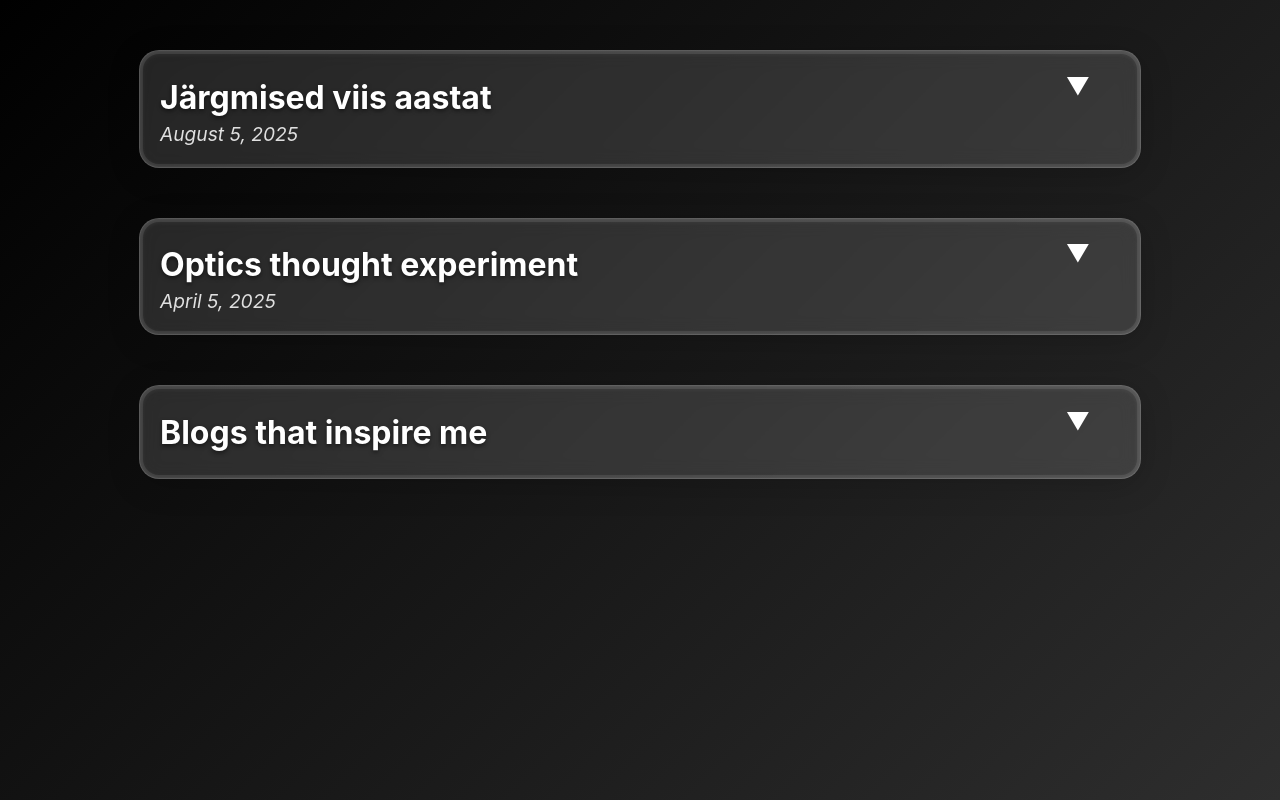
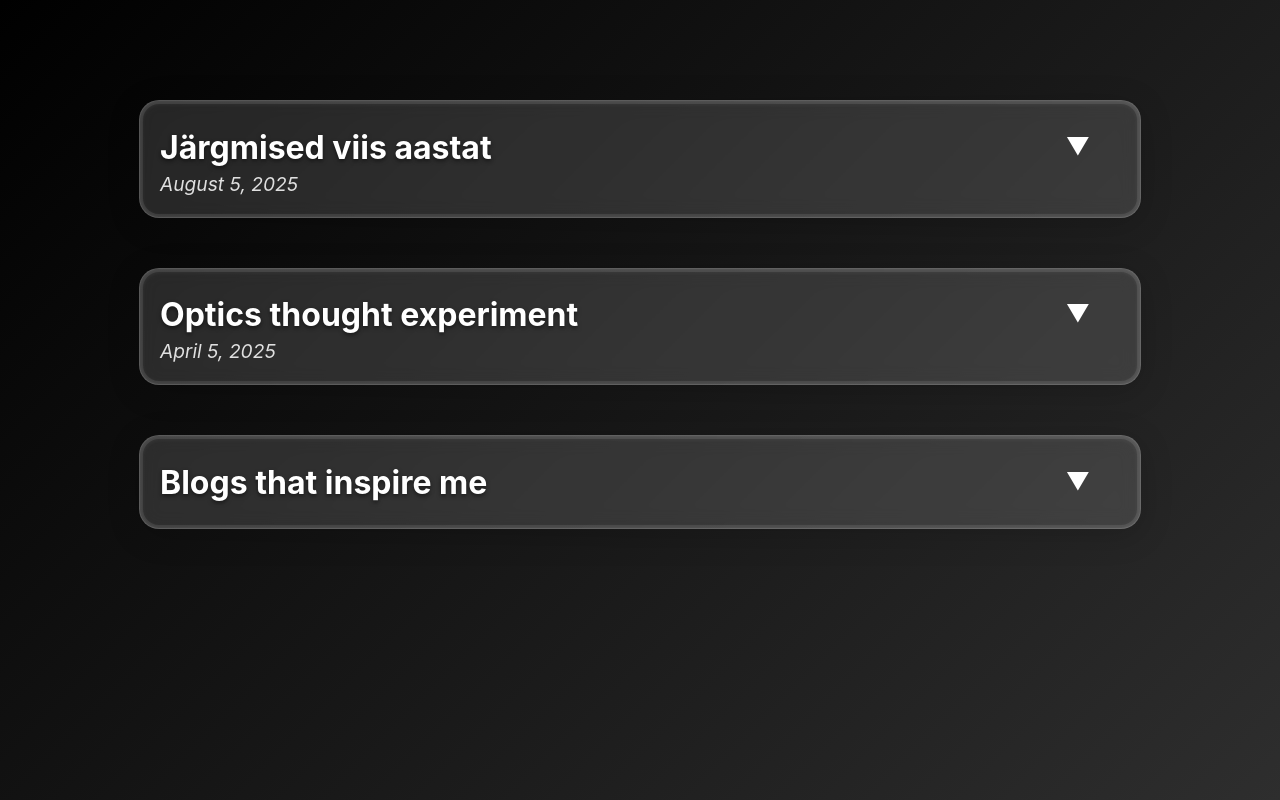
Before and after one commit to Taavi1p/portfolio, a React (Create React App) app: page /Blog in a window 1280 px wide. Built offline with nearby package versions, Linux system fonts and the light colour scheme.

Commit message:
blogs fixed

```diff
--- a/src/components/blog/BlogPost.module.css
+++ b/src/components/blog/BlogPost.module.css
@@ -4,10 +4,10 @@
     margin-top: 50px;
     width: 90%;
     max-width: 1000px;
-     border-radius: 20px; /* Rounded edges */
-    background: rgba(255, 255, 255, 0.13); /* Semi-transparent glass */
-    backdrop-filter: blur(10px); /* Frosted glass effect */
-    border: 0.7px solid rgba(255, 255, 255, 0.22); /* Subtle glass border */
+    border-radius: 20px;
+    background: rgba(255, 255, 255, 0.13);
+    backdrop-filter: blur(10px);
+    border: 0.7px solid rgba(255, 255, 255, 0.22);
     box-shadow:
         0 6px 32px rgba(0, 0, 0, 0.18),
         0 0 0 3px rgba(255,255,255,0.08) inset,
@@ -25,7 +25,7 @@
     font-size: 2rem;
     font-weight: bold;
     color: white;
-    text-shadow: 0 2px 4px rgba(0, 0, 0, 0.5); /* Add depth to the text */
+    text-shadow: 0 2px 4px rgba(0, 0, 0, 0.5);
     margin-bottom: 5px;
 }
 
@@ -33,7 +33,7 @@
     text-align: left;
     color: white;
     line-height: 1.6;
-    text-shadow: 0 1px 2px rgba(0, 0, 0, 0.5); /* Subtle text shadow */
+    text-shadow: 0 1px 2px rgba(0, 0, 0, 0.5);
     padding: 0px 20px;
 }
 
@@ -52,19 +52,21 @@
 
 .arrow {
     font-size: 1.5em;
-    color: #fff; /* Match the header text color */
+    color: #fff;
     margin-left: auto;
     margin-right: 30px;
+    margin-top: 20px;
+    transition: transform 0.8s ease;
   }
 
 
   @media (max-width: 768px) {
 
     .title {
-        font-size: 1.5rem; /* Adjust title size for smaller screens */
+        font-size: 1.5rem;
     }
     .date {
-        font-size: 1rem; /* Adjust date size for smaller screens */
+        font-size: 1rem;
     }
     .content p,
     .content i,
--- a/src/components/blog/blog.module.css
+++ b/src/components/blog/blog.module.css
@@ -1,10 +1,10 @@
 .blogPage {
     min-height: 100vh;
+    box-sizing: border-box;
     display: flex;
     flex-direction: column;
     align-items: center;
-    padding-left: 20px;
-    padding-right: 20px;
+    padding: 50px 20px;
     background: linear-gradient(135deg, black, rgba(46, 46, 46, 1));
 }
 
@@ -22,11 +22,6 @@
     text-align: center;
   }
 
-.BlogsContainer {
-    display: flex;
-    flex-direction: column;
-    /*for some reason this calss isnt accessed*/
-}
 
  @media (max-width: 768px) {
     .blogPage {
```
